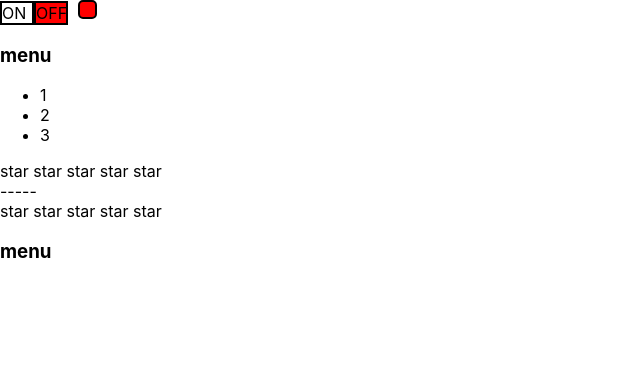
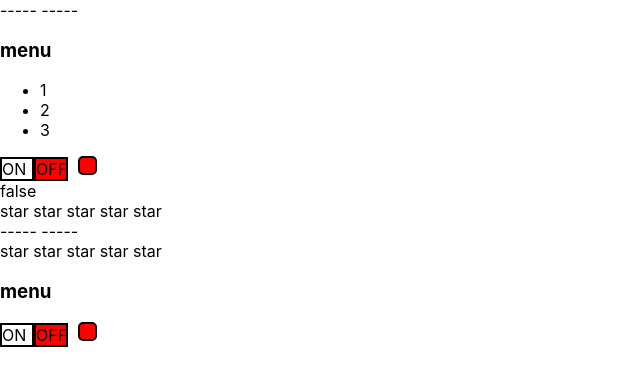
Before and after one commit to msaserj/it-inc-react-kabzda, a React (Create React App) app: page / in a window 1280 px wide. Shown: the top 386 px of the page, without its empty margins (0-640 px from the left). Built offline with nearby package versions, Linux system fonts and the light colour scheme.

Commit message:
09 React-kabzda callbacks controlled uncontrolled componets refactor

```diff
--- a/src/App.tsx
+++ b/src/App.tsx
@@ -6,6 +6,7 @@ import UncontrolledAccordion from "./components/UncontrolledAccordion/Uncontroll
 import {UncontrolledRating} from "./components/UncontrolledRating/UncontrolledRating";
 import {Rating, RatingValueType} from "./components/Rating/Rating";
 import Accordion from "./components/Accordion/Accordion";
+import {UncontrolledOnOff} from "./components/UncontrolledOnOff/UncontrolledOnOff";
 
 function App() {
     console.log("App rendered")
@@ -16,17 +17,20 @@ function App() {
 
     return (
         <div className="App">
-            <OnOff on={switchOn} onChange={(on)=>{setSwitchOn(on)}}/>
-
-
+            -----
+            -----
             <UncontrolledAccordion titleValue={"menu"}/>
-            <UncontrolledRating />
+            <UncontrolledOnOff onChange={setSwitchOn}/> {switchOn.toString()}
+            <UncontrolledRating  />
+            -----
             -----
             <Rating value={rattingValue} onClick={setRatingValue}/>
             <Accordion
                 titleValue="menu"
                 collapsed={accordionCollapsed}
                 onChange={()=>{setAccordionCollapsed(!accordionCollapsed)}}/>
+            <OnOff on={switchOn} onChange={(on)=>{setSwitchOn(on)}}/>
+
         </div>
     );
 }
--- a/src/components/UncontrolledOnOff/UncontrolledOnOff.tsx
+++ b/src/components/UncontrolledOnOff/UncontrolledOnOff.tsx
@@ -3,6 +3,7 @@ import React, {useState} from "react";
 
 type PropsType = {
     //on: boolean
+    onChange: (on: boolean) => void
 }
 
 
@@ -34,12 +35,26 @@ export const UncontrolledOnOff = (props: PropsType) => {
         marginLeft: "10px",
         backgroundColor: on ? "green" : "red"
     }
+
+    const onClicked = () => {
+        setOn(true)
+        props.onChange(true)
+    }
+    const offClicked = () => {
+        setOn(false)
+        props.onChange(false)
+    }
+
     return (
         <div>
             {/*On*/}
             <div className="on">
-                <div style={onStyle} onClick={()=>{setOn(true)}} >ON</div>
-                <div style={offStyle} onClick={()=>{setOn(false)}} >OFF</div>
+                <div style={onStyle}
+                     onClick={onClicked}>ON
+                </div>
+                <div style={offStyle}
+                     onClick={offClicked}>OFF
+                </div>
                 <div style={lampStyle}/>
             </div>
         </div>
--- a/src/components/UncontrolledRating/UncontrolledRating.tsx
+++ b/src/components/UncontrolledRating/UncontrolledRating.tsx
@@ -4,6 +4,7 @@ import React, {useState} from "react";
 type RatingPropsType = {
    //value: 0 | 1 | 2 | 3 | 4 | 5
    //  setValue: () => void
+
 }
 
 
```
